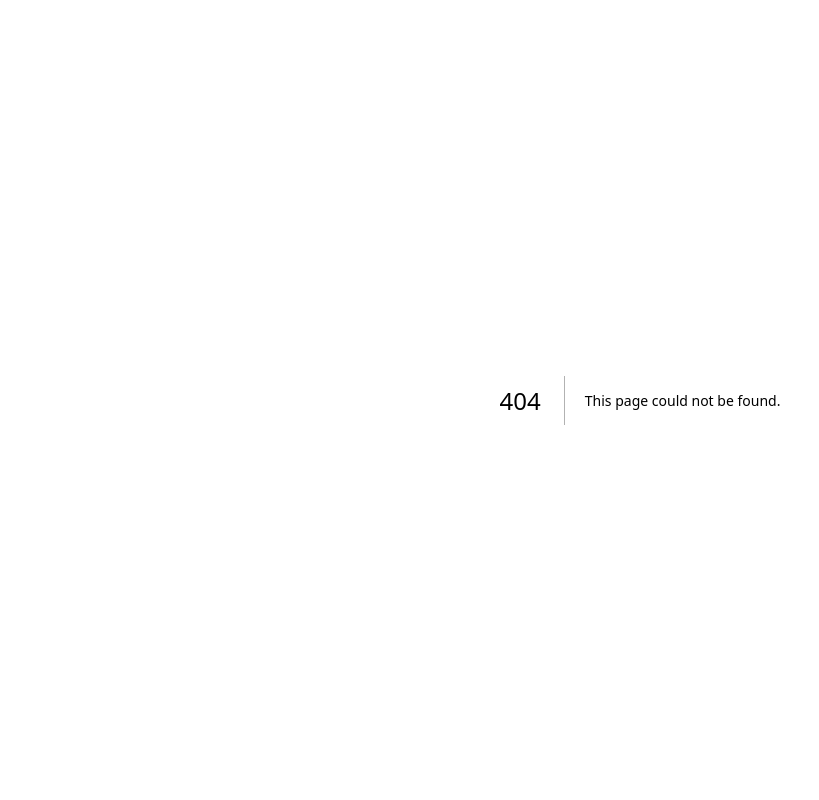
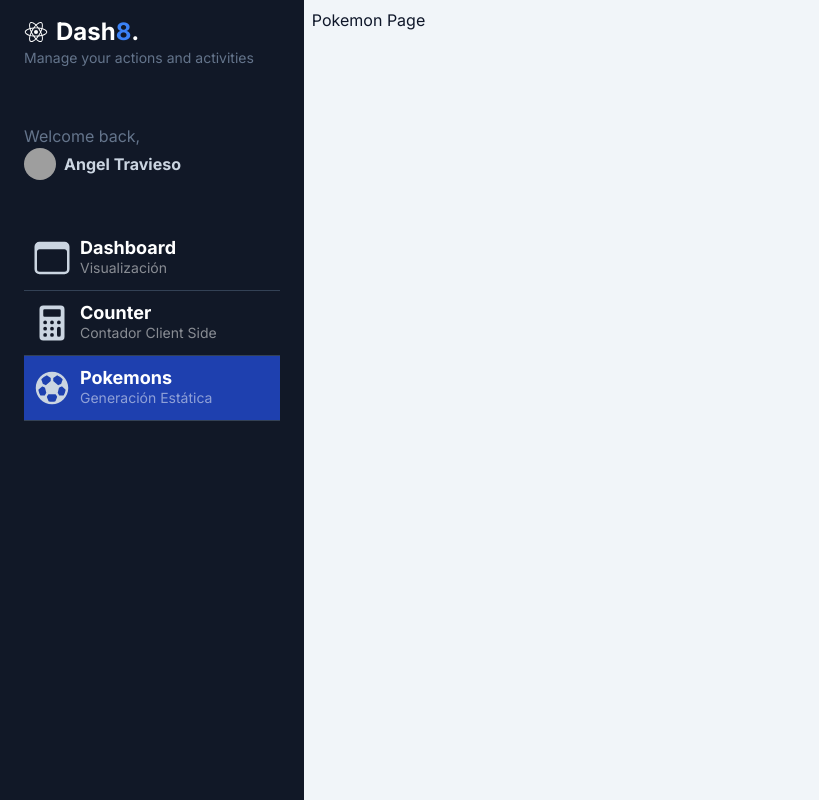
Before and after one commit to AngelTravieso/next-dashboard, a Next.js app: page /dashboard/pokemons in a window 1280 px wide. Before the commit this address had no page. Shown: the whole page, without its empty margins (0-819 px from the left). Built offline with nearby package versions, Linux system fonts and the light colour scheme; grey boxes are pictures that could not be loaded.

Commit message:
PokemonsPage

```diff
--- a/src/app/components/Sidebar.tsx
+++ b/src/app/components/Sidebar.tsx
@@ -1,5 +1,10 @@
 import Image from "next/image";
-import { IoBrowsersOutline, IoCalculator, IoLogoReact } from "react-icons/io5";
+import {
+  IoBrowsersOutline,
+  IoCalculator,
+  IoFootball,
+  IoLogoReact,
+} from "react-icons/io5";
 import { SidebarMenuItem } from "./SidebarMenuItem";
 
 const menuItems = [
@@ -14,6 +19,12 @@ const menuItems = [
     icon: <IoCalculator size={40} />,
     title: "Counter",
     subtitle: "Contador Client Side",
+  },
+  {
+    path: "/dashboard/pokemons",
+    icon: <IoFootball size={40} />,
+    title: "Pokemons",
+    subtitle: "Generación Estática",
   },
 ];
 
--- /dev/null
+++ b/src/app/dashboard/pokemons/page.tsx
@@ -0,0 +1,7 @@
+export default function PokemonPage() {
+  return (
+    <div>
+      <h1>Pokemon Page</h1>
+    </div>
+  );
+}
```
